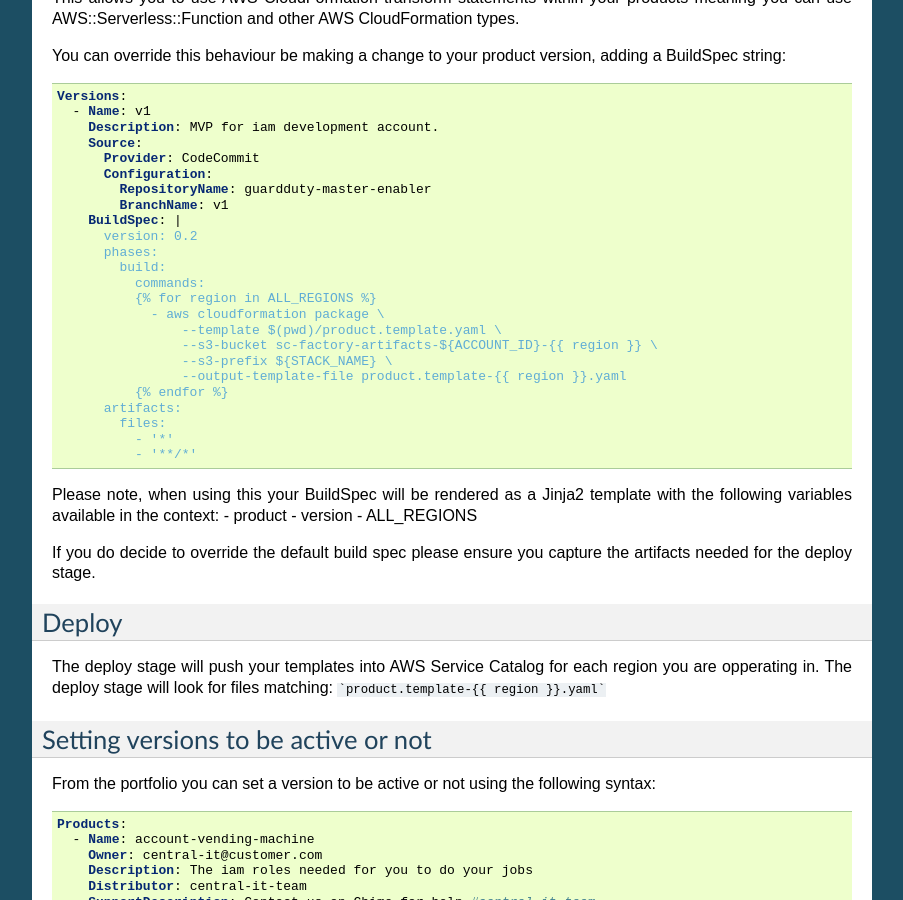
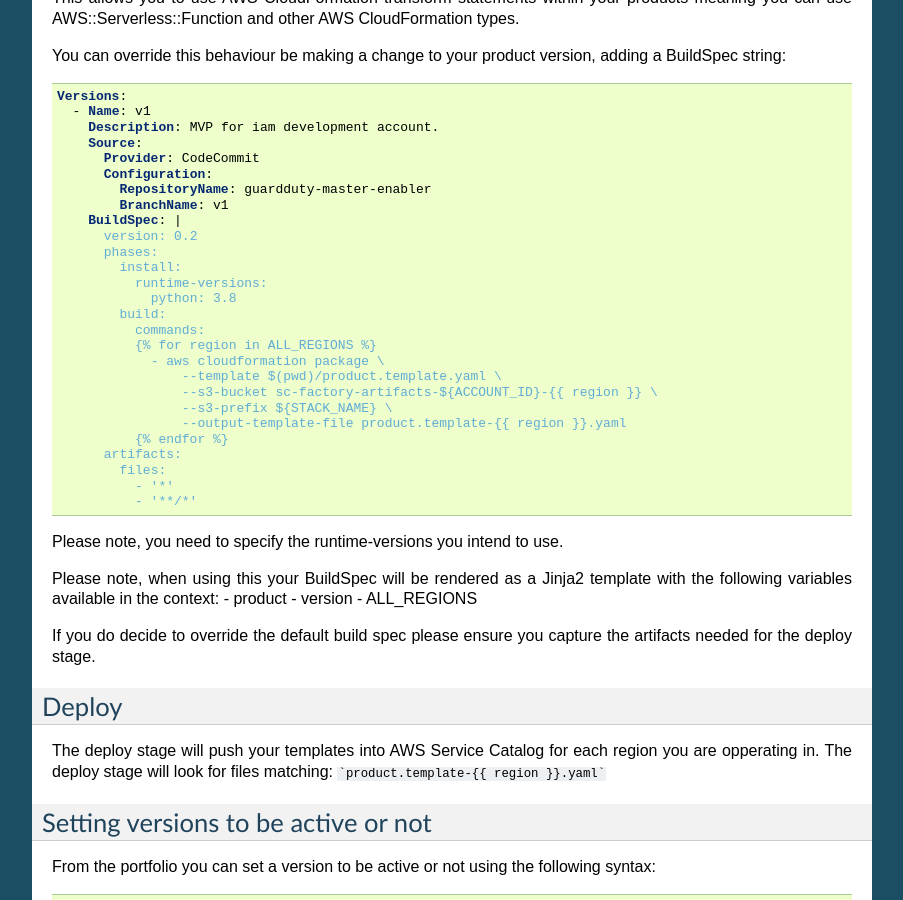
Before and after one commit to awslabs/aws-service-catalog-factory, a Sphinx documentation site: the page built from docs/source/factory/building_your_pipelines.rst, in a window 1280 px wide and 900 px high, scrolled down 3292 px. Shown: the whole window, without its empty margins (198-1101 px from the left). Built offline with Sphinx 7.4.7, drawn with Linux system fonts in a browser that asks for light colours.

Commit message:
adding to docs

```diff
--- a/docs/source/factory/building_your_pipelines.rst
+++ b/docs/source/factory/building_your_pipelines.rst
@@ -228,6 +228,9 @@
             BuildSpec: |
               version: 0.2
               phases:
+                install:
+                  runtime-versions:
+                    python: 3.8
                 build:
                   commands:
                   {% for region in ALL_REGIONS %}
@@ -241,6 +244,8 @@
                 files:
                   - '*'
                   - '**/*'
+
+Please note, you need to specify the runtime-versions you intend to use.
 
 Please note, when using this your BuildSpec will be rendered as a Jinja2 template with the following variables available
 in the context:
```
